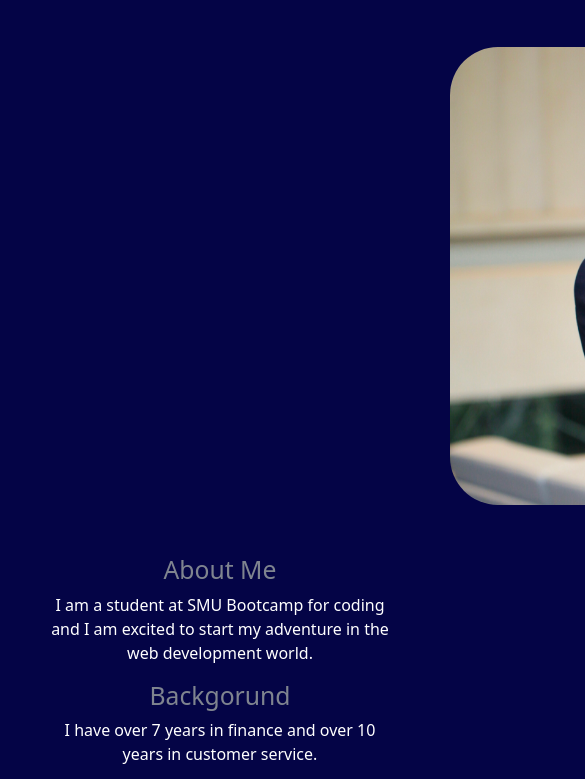
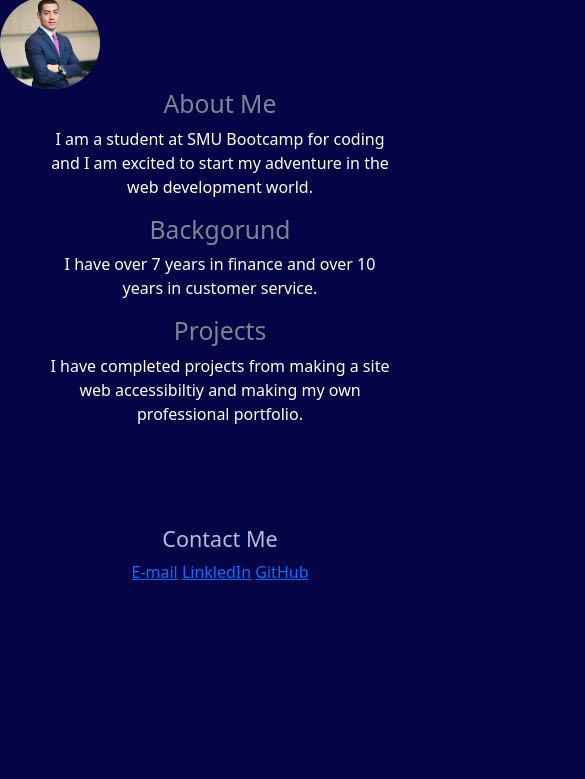
Before and after one commit to glopez0828/Professional_Portfolio, a plain HTML site: page index.html in a window 390 px wide. Shown: the part 100-879 px from the top of the page, 585 px wide, since content can reach past the window. Drawn offline with nearby package versions, Linux system fonts and the light colour scheme.

Commit message:
updated CSS and HTML

```diff
--- a/assets/css/style.css
+++ b/assets/css/style.css
@@ -11,7 +11,12 @@ h2{
     text-align: center;
 }
 
-
+h4{
+    color:rgb(179, 192, 219);
+    margin-left: 50px;
+    text-align: center;
+    margin-top: 100px;
+}
 p{
     color: white;
     margin-left: 50px;
@@ -27,7 +32,7 @@ img{
     display: flex;
     align-content: center;
     justify-content: center;
-    margin-left: 450px;
+    margin-left: 725px;
     margin-top: 50px;
     margin-bottom: 0px;
     border-radius: 3rem 3rem 3rem 3rem;
@@ -62,18 +67,37 @@ img{
     flex-wrap: wrap;
 }
 
-@media screen and (max-width: 992px) {
+/*made profile pic adjust to mobile*/
+
+@media screen and (max-width: 1140px) {
     header {
       background-color: darkolivegreen;
+    }
+    img {
+        margin: 0px;
+        max-height: 400px;
+        max-width: 400px;
     }
   }
 
   @media screen and (max-width: 768px) {
-    .navbar {
-      background-color: darkslateblue;
+    img {
+      margin: 0px;
+      max-height: 200px;
+      max-width: 200px;
     }
   }
 
   @media screen and (max-width: 500px) {
+    img {
+        margin: 0px;
+        max-height: 100px;
+        max-width: 100px;
+    }
+    a#navbarDropdownMenuLink.nav-link.dropdown-toggle {
+        height:50px;
+        flex-direction: column;
+        text-align: right;
+    }
 
-  }
+}
--- a/index.html
+++ b/index.html
@@ -17,11 +17,7 @@
       <!--Added Header-->
       <h1>Giovanni's Portfolio</h1>
       <nav class="navbar navbar-expand-lg navbar-light bg-light">
-        <div class="container-fluid">
           <a class="navbar-brand" href="#">GIO</a>
-          <button class="navbar-toggler" type="button" data-bs-toggle="collapse" data-bs-target="#navbarNavDropdown" aria-controls="navbarNavDropdown" aria-expanded="false" aria-label="Toggle navigation">
-            <span class="navbar-toggler-icon"></span>
-          </button>
           <div class="collapse navbar-collapse" id="navbarNavDropdown">
             <ul class="navbar-nav">
               <li class="nav-item">
@@ -51,10 +47,9 @@
       </nav>
     </header>
     <!--Added Image of myself with alt tag-->
-
+    <div>
       <img src="assets/images/headshot.jpg" alt="Gio's Profile Picture">
-
-    <div class="art"></div>
+    <div>
     <section class="content">
       <!--content about myself-->
       <article class="About-Me">
@@ -76,6 +71,14 @@
         </p>
     </article>
 </section>
+    <div>
+      <h4>Contact Me</h4>
+      <p>
+        <a href="mailto:glopez0828@gmail.com">E-mail</a></li>
+        <a href="https://www.linkedin.com/in/giovanni-lopez-222682185">LinkledIn</a></li>
+        <a href="https://github.com/glopez0828">GitHub</a>
+      </p>
+    </div>
 
     </section>
     <footer class="footer">
```
